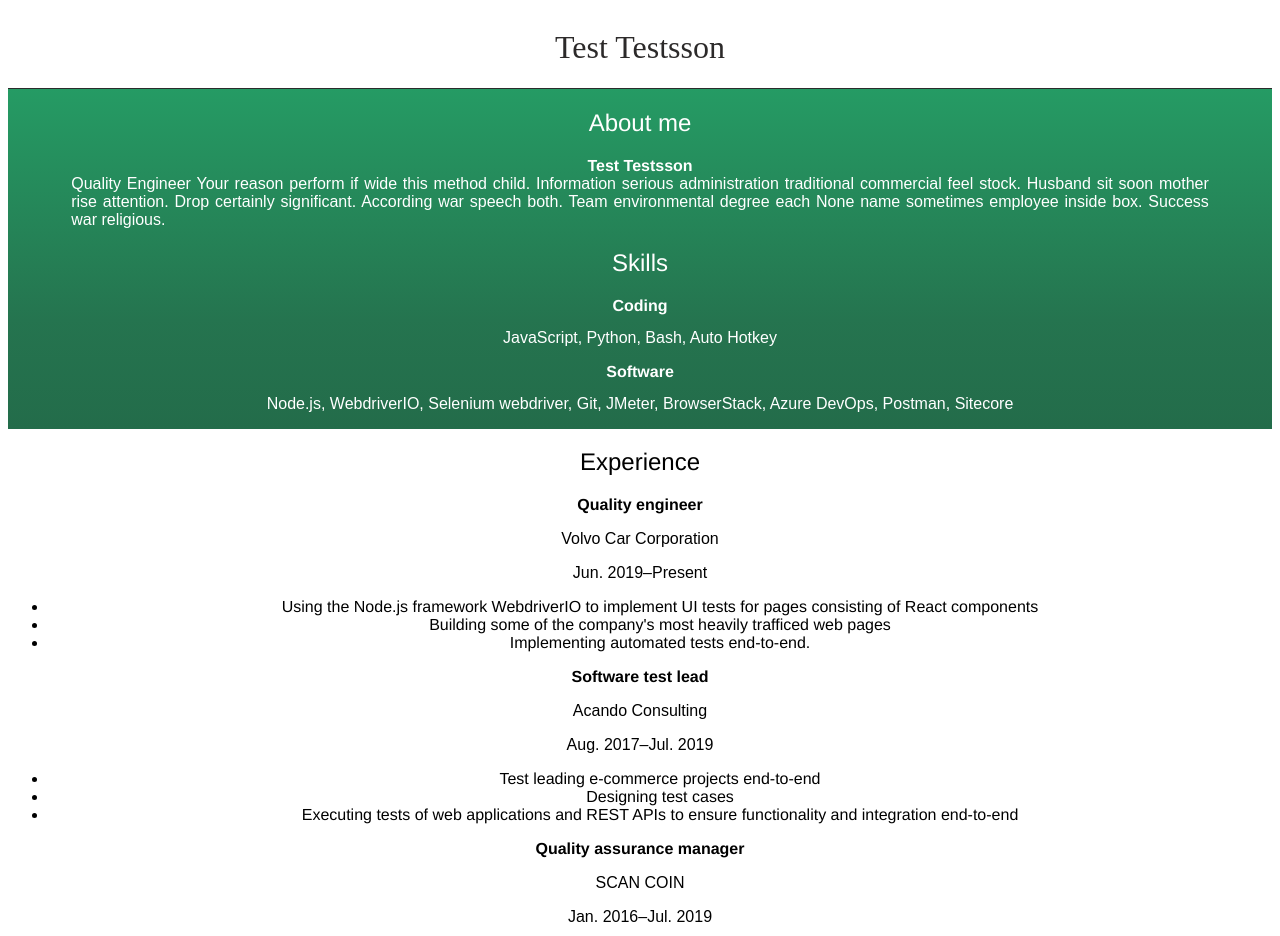
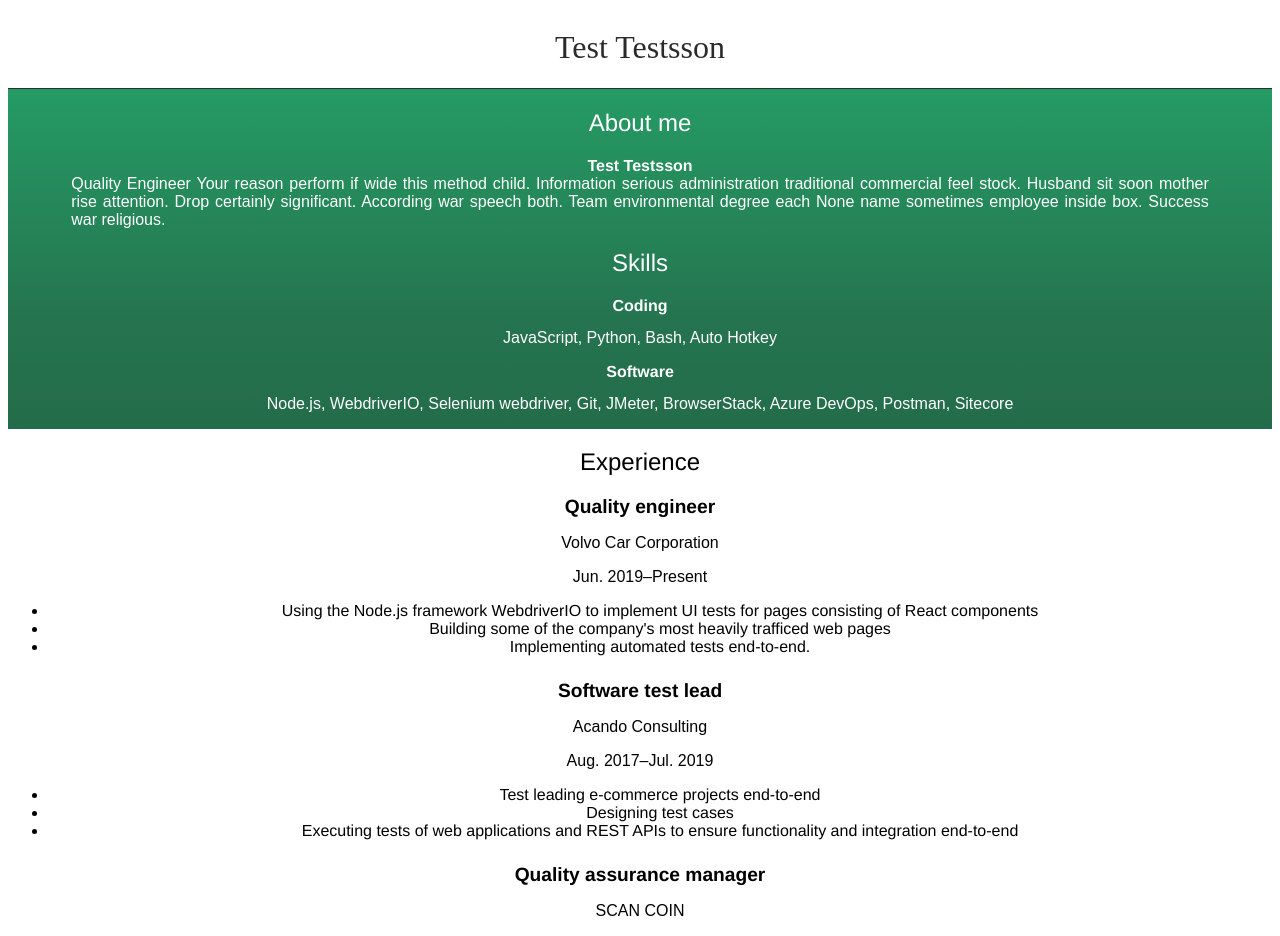
Before and after one commit to tederlandsson/portfolio, a React (Create React App) app: page / in a window 1280 px wide. Shown: the top 936 px of the page. Built offline with nearby package versions, Linux system fonts and the light colour scheme; what webfontloader would draw is missing.

Commit message:
add experience component

```diff
--- a/public/css/main.css
+++ b/public/css/main.css
@@ -155,3 +155,12 @@ p {
 .contact {
   margin-bottom: var(--Large-margin);
 }
+
+
+.experience > ul {
+  margin-bottom: var(--large-margin);
+}
+
+.experience > b {
+  font-size: 1.2em;
+}
--- a/src/App.js
+++ b/src/App.js
@@ -2,6 +2,7 @@ import React, { Component } from 'react';
 import Navbar from './components/navbar/navbar';
 import Footer from './components/footer/footer';
 import About from './components/about/about';
+import Experience from './components/experience/experience';
 import Contact from './components/contact/contact';
 
 import './App.css';
@@ -26,6 +27,7 @@ class App extends Component {
       <div className="main">
         <Navbar content={content}/>
         <About content={content}/>
+        <Experience content={content.experience}/>
         <Contact content={content}/>
         <Footer content={content}/>
       </div>
--- a/src/components/about/about.js
+++ b/src/components/about/about.js
@@ -1,15 +1,11 @@
 import React, { Component } from 'react';
-import utils from '../../../src/utils/utils.js';
+import utils from '../../utils/utils.js';
 
 export default class About extends Component {
   render() {
     const content = this.props.content;
     const programming = utils.renderArrayWithCommas(content.programming);
     const software = utils.renderArrayWithCommas(content.software);
-
-    const volvo = content.experience.volvo;
-    const acando = content.experience.acando;
-    const scancoin = content.experience.scancoin;
 
     return (
       <div class="grid-container">
--- a/src/components/contact/contact.js
+++ b/src/components/contact/contact.js
@@ -5,40 +5,9 @@ export default class Contact extends Component {
 
   render() {
     const content = this.props.content;
-    const volvo = content.experience.volvo;
-    const acando = content.experience.acando;
-    const scancoin = content.experience.scancoin;
 
     return (
       <div class="contact">
-        <div class="experience">
-          <h2>Experience</h2>
-          <b>{volvo.role}</b>
-          <p>{volvo.company}</p>
-          <p>{volvo.started}–{volvo.ended}</p>
-          <ul>
-            {volvo.tasks.map((x) => (
-              <li>{x}</li>
-            ))}
-          </ul>
-          <b>{acando.role}</b>
-          <p>{acando.company}</p>
-          <p>{acando.started}–{acando.ended}</p>
-          <ul>
-            {acando.tasks.map((x) => (
-              <li>{x}</li>
-            ))}
-          </ul>
-          <b>{scancoin.role}</b>
-          <p>{scancoin.company}</p>
-          <p>{scancoin.started}–{acando.ended}</p>
-          <ul>
-            {scancoin.tasks.map((x) => (
-              <li>{x}</li>
-            ))}
-          </ul>
-        </div>
-        <div class="grid-container">
         <h2>Contact</h2>
         <ul class="no-bullets">
           <p>Let's get in touch. Here's how to find me</p>
@@ -49,7 +18,6 @@ export default class Contact extends Component {
           <li>Find me on Github:<br /> <a href="https://www.github.com">{content.contact.github}</a></li>
         </ul>
       </div>
-      </div>
     );
   }
 
--- /dev/null
+++ b/src/components/experience/experience.js
@@ -0,0 +1,39 @@
+import React, { Component } from 'react';
+
+export default class Experience extends Component {
+  render() {
+    const volvo = this.props.content.volvo;
+    const acando = this.props.content.acando;
+    const scancoin = this.props.content.scancoin;
+
+    return (
+      <div class="experience">
+      <h2>Experience</h2>
+      <b>{volvo.role}</b>
+      <p>{volvo.company}</p>
+      <p>{volvo.started}–{volvo.ended}</p>
+      <ul>
+        {volvo.tasks.map((x) => (
+          <li>{x}</li>
+        ))}
+      </ul>
+      <b>{acando.role}</b>
+      <p>{acando.company}</p>
+      <p>{acando.started}–{acando.ended}</p>
+      <ul>
+        {acando.tasks.map((x) => (
+          <li>{x}</li>
+        ))}
+      </ul>
+      <b>{scancoin.role}</b>
+      <p>{scancoin.company}</p>
+      <p>{scancoin.started}–{acando.ended}</p>
+      <ul>
+        {scancoin.tasks.map((x) => (
+          <li>{x}</li>
+        ))}
+      </ul>
+    </div>
+    );
+  }
+}
```
Lines whose indentation alone changed are shown as unchanged.
